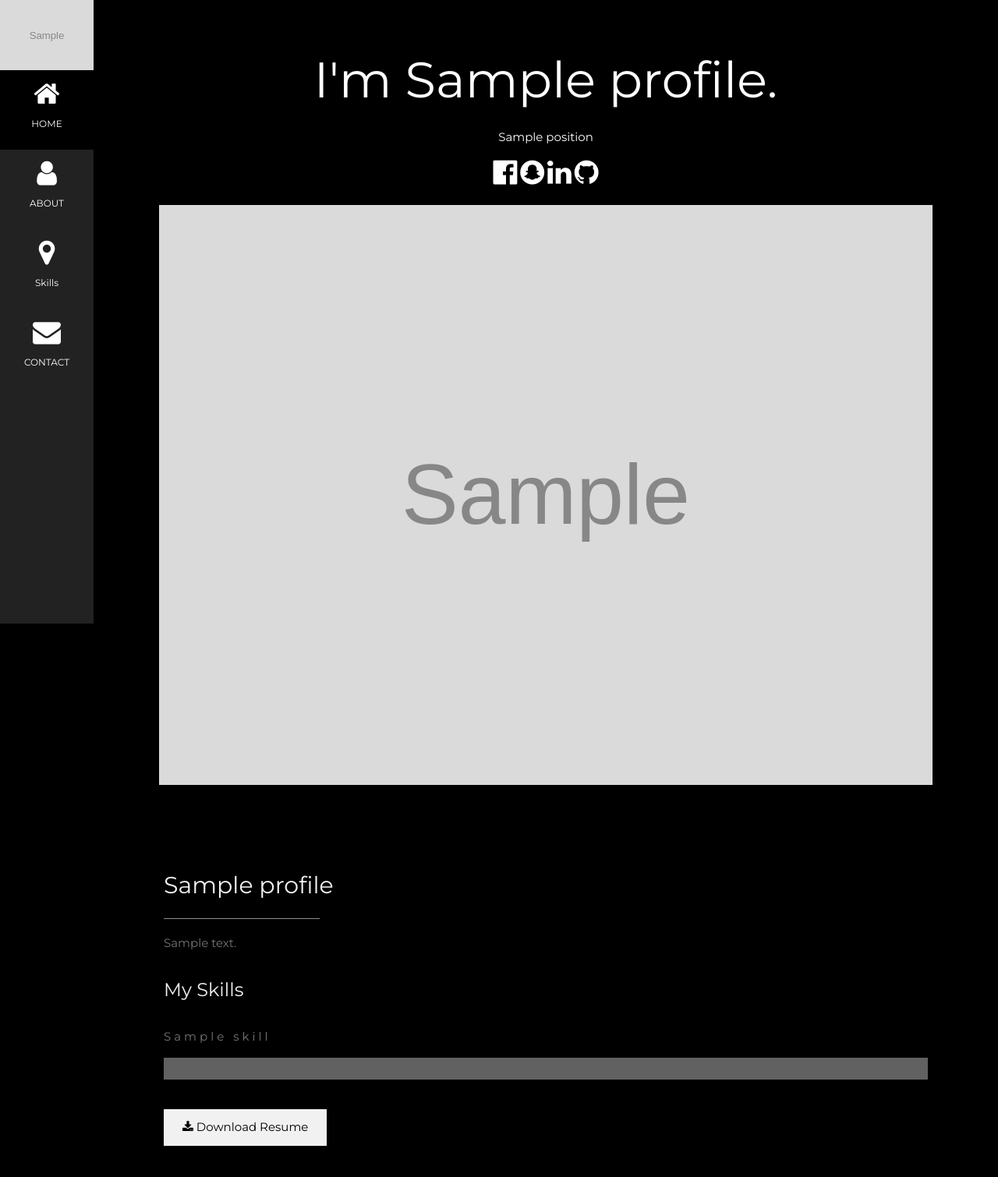
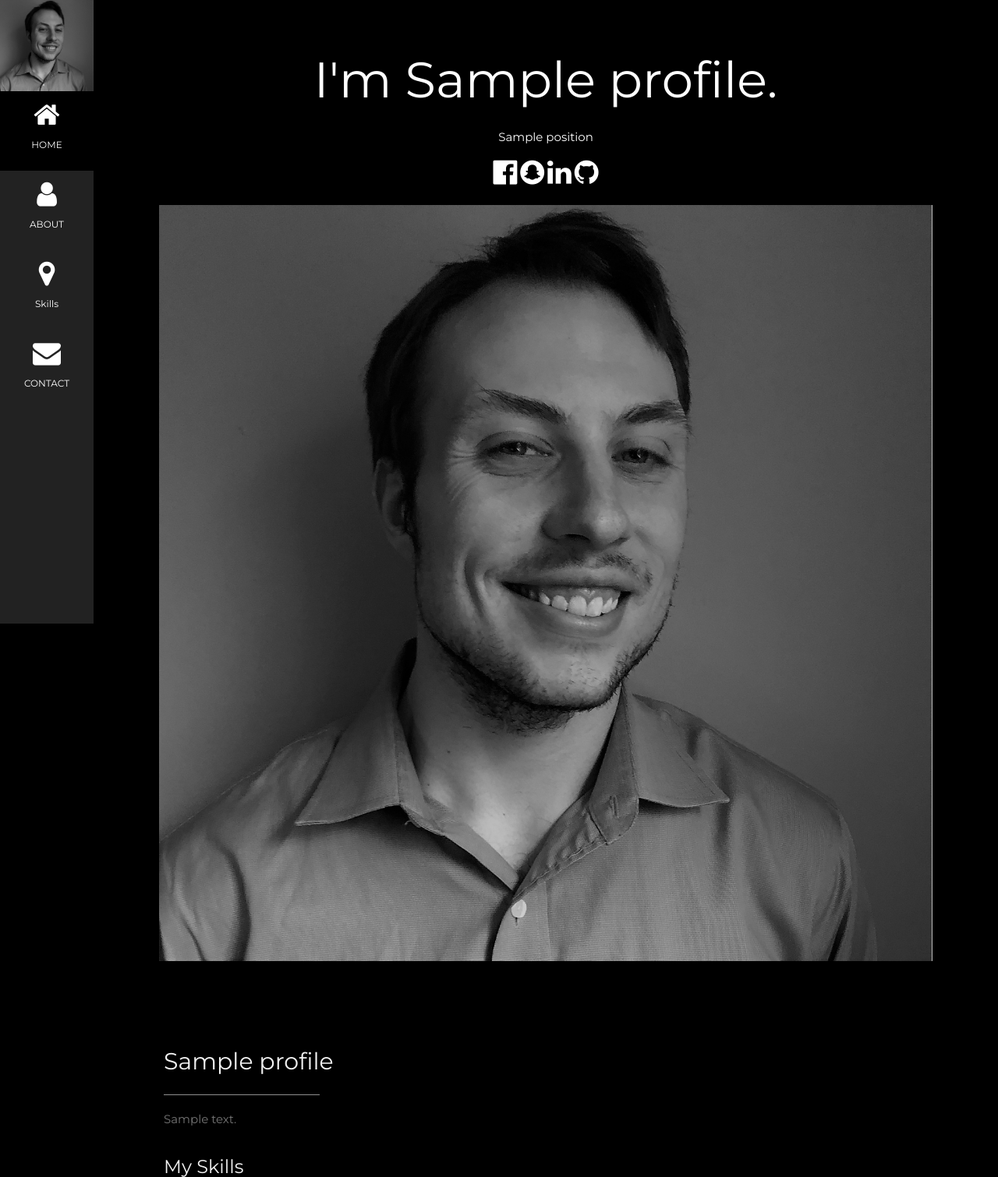
Before and after one commit to BrentGruber/Resume, a Django app: template bio/templates/bio/about.html in a window 1280 px wide. Shown: the top 1510 px of the page at 78% size. Run offline with Django 3.2, Linux system fonts and the light colour scheme; the template is opened without the code that fills it: most values are stand-ins (such as "Sample title", 1, 10 or a date in 2020); grey boxes marked "Sample" are stand-in pictures.

Commit message:
loading from static for now until I can get S3 setup

```diff
--- a/bio/templates/bio/about.html
+++ b/bio/templates/bio/about.html
@@ -40,7 +40,7 @@ img {
 <!-- Icon Bar (Sidebar - hidden on small screens) -->
 <nav class="w3-sidebar w3-bar-block w3-small w3-hide-small w3-center">
   <!-- Avatar image in top left corner -->
-  <img src="{{ profile.image.url }}" class="w3-img" style="width:100%">
+  <img src="{%static 'bio/pictures/Profile.jpg' %}" class="w3-img" style="width:100%">
   <a href="#" class="w3-bar-item w3-button w3-padding-large w3-black">
     <i class="fa fa-home w3-xxlarge"></i>
     <p>HOME</p>
@@ -79,7 +79,7 @@ img {
     <i class="fa fa-snapchat w3-hover-opacity w3-xxlarge"></i>
     <a href="{{ profile.links.LinkedIn }}"><i class="fa fa-linkedin w3-hover-opacity w3-xxlarge"></i></a>
     <a href="{{ profile.links.Github }}"><i class="fa fa-github w3-hover-opacity w3-xxlarge"></i></a><br><br>
-    <img src="{{ profile.image.url }}" alt="boy" class="w3-image" width="992" height="1108" >
+    <img src="{%static 'bio/pictures/Profile.jpg' %}" alt="boy" class="w3-image" width="992" height="1108" >
   </header>
 
   <!-- About Section -->
--- a/bio/views.py
+++ b/bio/views.py
@@ -19,7 +19,9 @@ def about(request, prof='Brent Gruber'):
 #View to download pdf using button
 def download_resume(request, prof):
     profile = Profile.objects.get(name=prof)
-    file_path = profile.resume.path
+    #file_path = profile.resume.path
+    file_path = os.path.join(settings.STATIC_ROOT, 'bio/Brent Gruber Resume 2018.pdf')
+    print(file_path)
 
     #if the file exists then send it as an httpresponse, else notify user it was not found
     if os.path.exists(file_path):
```
